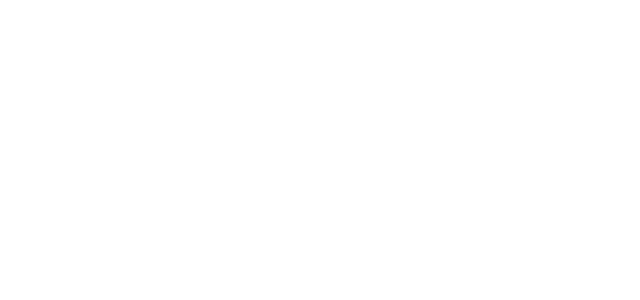
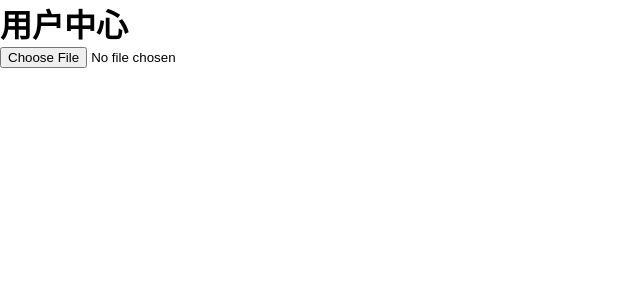
Before and after one commit to vittorezhang/project-front, a Nuxt app: page /uc in a window 1280 px wide. Before the commit this address had no page. Shown: the top 300 px of the page, without its empty margins (0-640 px from the left). Built offline with nearby package versions, Linux system fonts and the light colour scheme.

Commit message:
💥 feat: 添加用户中心

```diff
--- /dev/null
+++ b/pages/uc.vue
@@ -0,0 +1,28 @@
+<template>
+  <div>
+    <h1>用户中心</h1>
+    <div ref='drag' id="drag">
+      <input type="file" name="file" @change="handleFileChange">
+    </div>
+  </div>
+</template>
+
+<script>
+export default {
+  data(){
+    return {
+      file:null
+    }
+  },
+  computed:{
+
+  },
+  methods:{
+    handleFileChange(e){
+      const [file] = e.target.files
+      if(!file) return
+      this.file = file
+    }
+  }
+}
+</script>
```
